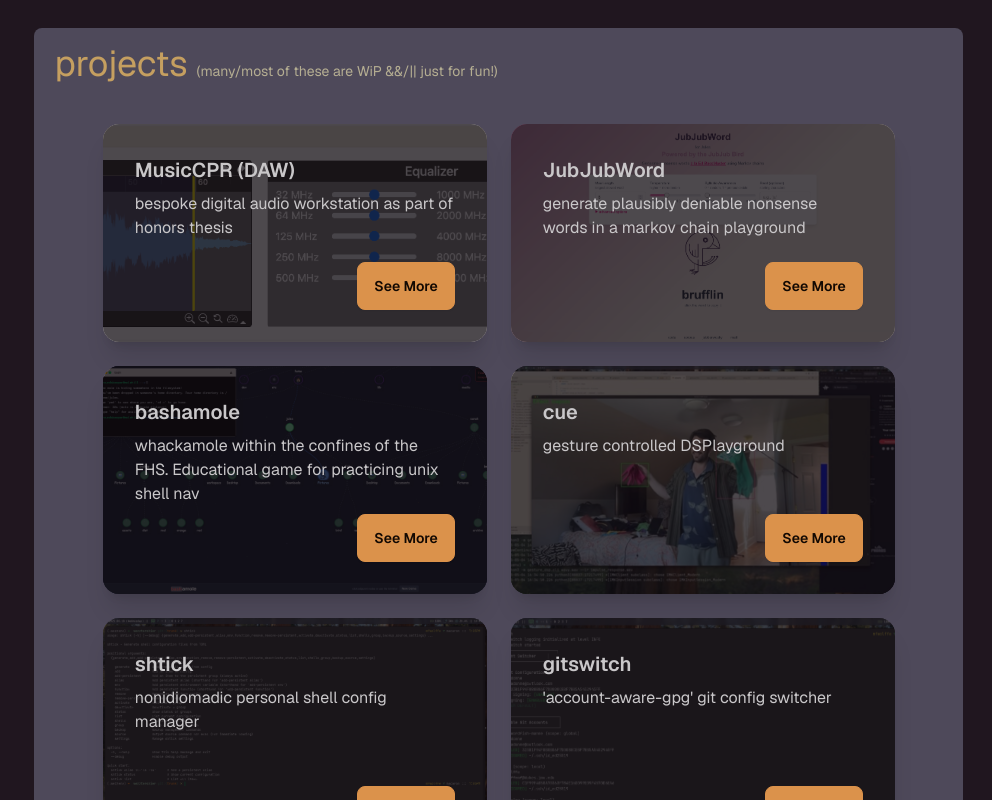
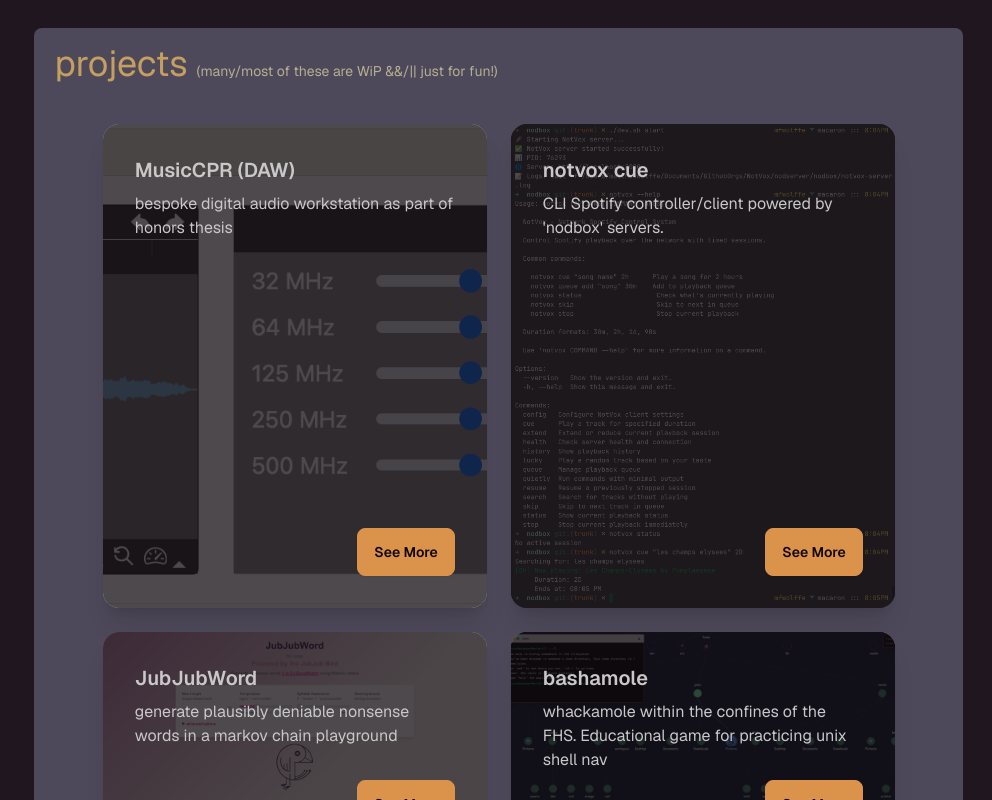
Before and after one commit to mfwolffe/musiCSian, a Next.js app: page / in a window 1280 px wide. Shown: the part 2720-3520 px from the top of the page, without its empty margins (288-1280 px from the left). Built offline with nearby package versions, Linux system fonts and the light colour scheme.

Commit message:
add notvox

```diff
--- a/src/app/data/data.ts
+++ b/src/app/data/data.ts
@@ -5,6 +5,11 @@ const shortProjects: Array<shortProject> = [
     title: "MusicCPR (DAW)",
     imgPath: "/images/daw-features1.png",
     shortDescript: "bespoke digital audio workstation as part of honors thesis",
+  },
+  {
+    title: "notvox cue",
+    imgPath: "/images/notvox2.png",
+    shortDescript: "CLI Spotify controller/client powered by 'nodbox' servers."
   },
   {
     title: "JubJubWord",
```
Also changed, not shown: public/images/notvox2.png (added).
